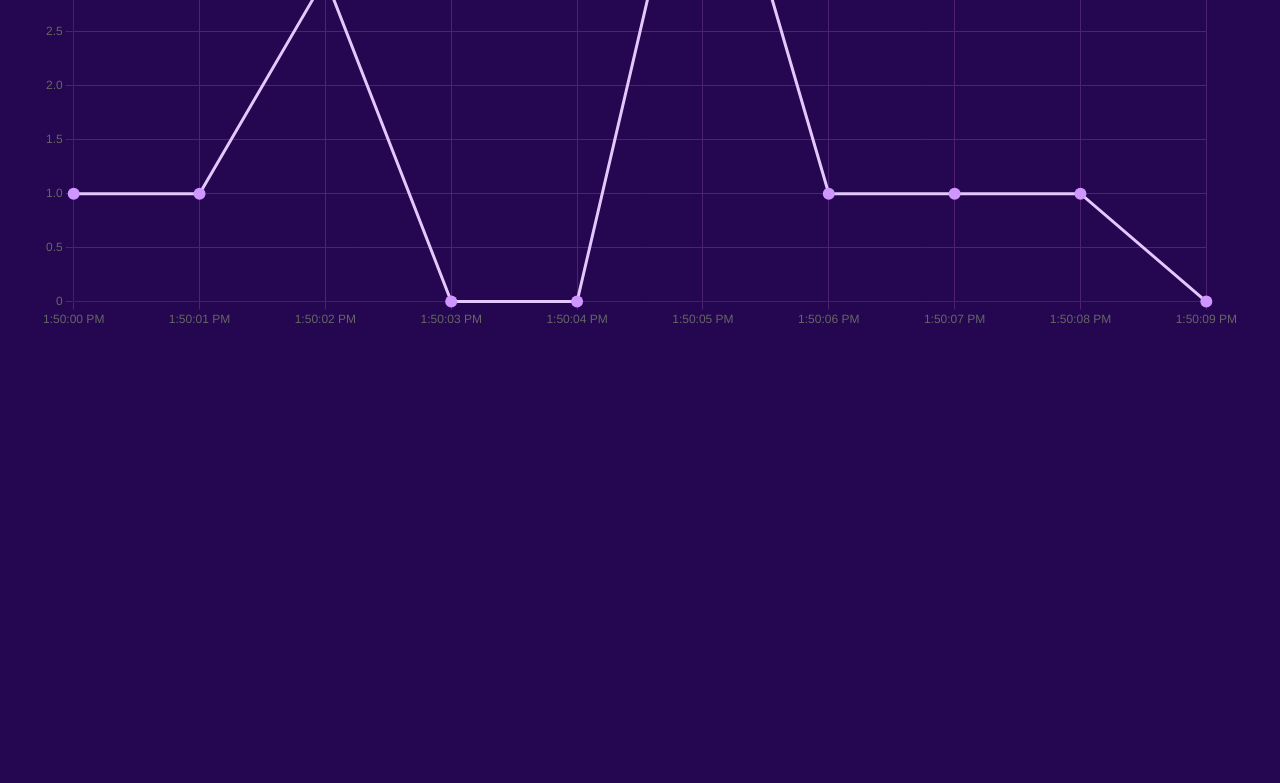
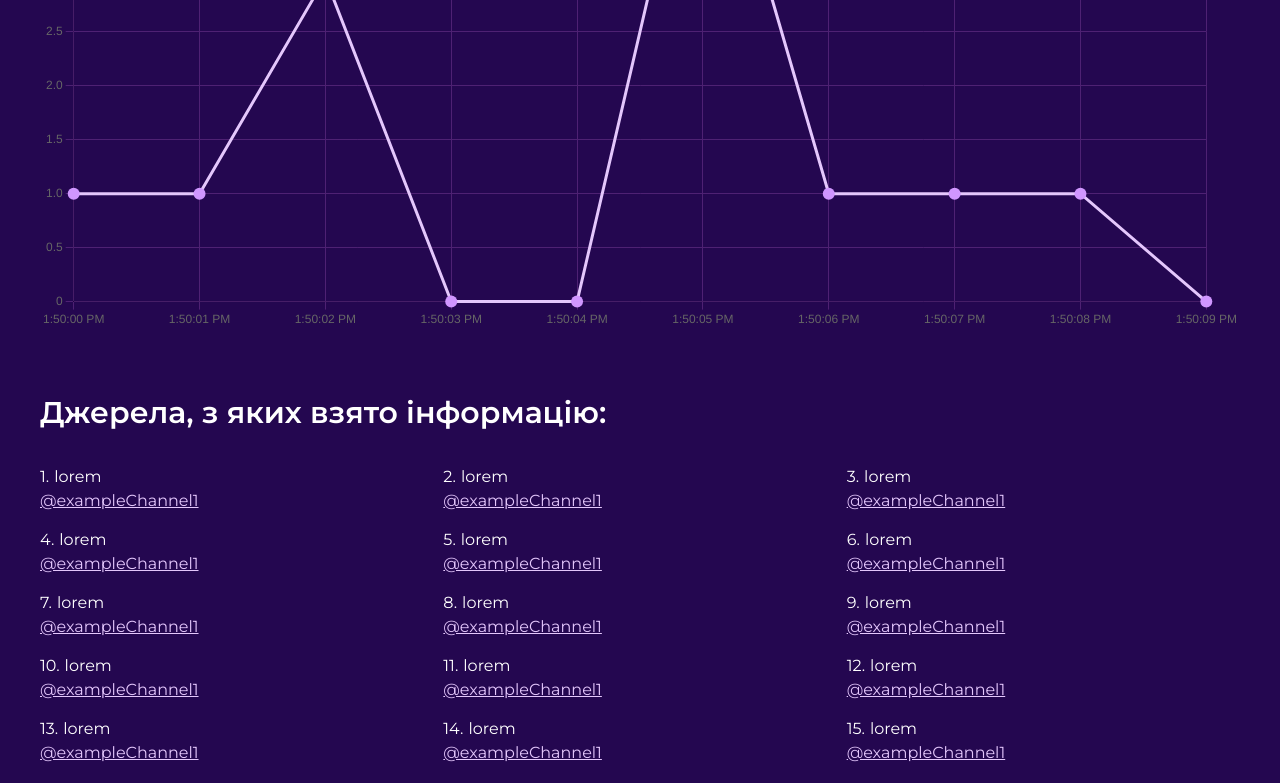
Before and after one commit to Artebah/news-chart, a React (Create React App) app: page / in a window 1280 px wide. Shown: the part 640-1423 px from the top of the page. Before the commit the page ends 970 px from the top, so only its background shows below. Built offline with nearby package versions, Linux system fonts and the light colour scheme.

Commit message:
add sources below

```diff
--- a/src/App.tsx
+++ b/src/App.tsx
@@ -1,4 +1,5 @@
 import React from "react";
+import { InfoBar } from "./components/InfoBar";
 import { NewsChart } from "./components/NewsChart";
 
 function App() {
@@ -20,7 +21,10 @@ function App() {
 
   return (
     <div className="App">
-      <NewsChart resources={resources} />
+      <div className="container">
+        <NewsChart resources={resources} />
+        <InfoBar resources={resources} />
+      </div>
     </div>
   );
 }
--- /dev/null
+++ b/src/components/InfoBar.tsx
@@ -0,0 +1,38 @@
+import React from "react";
+import { getPosts } from "../helpers/getPosts";
+import { Post } from "../types/Post";
+import { Resource } from "../types/Resourse";
+
+interface InfoBarProps {
+  resources: Resource[];
+}
+
+const InfoBar: React.FC<InfoBarProps> = ({ resources }) => {
+  const [posts, setPosts] = React.useState<Post[]>([]);
+
+  React.useEffect(() => {
+    setPosts(getPosts(resources));
+  }, [resources]);
+
+  return (
+    <div className="info-bar">
+      <h2 className="info-bar-title">Джерела, з яких взято інформацію:</h2>
+      {posts.length && (
+        <ul className="info-bar-posts">
+          {posts.map((post, i) => (
+            <li key={post.messageID + i}>
+              <span className="info-bar-post-top">
+                <span>{i + 1}.</span>
+                <p>{post.text}</p>
+              </span>
+              <a href={post.channel}>{post.channel}</a>
+            </li>
+          ))}
+          <li></li>
+        </ul>
+      )}
+    </div>
+  );
+};
+
+export { InfoBar };
--- a/src/components/NewsChart.tsx
+++ b/src/components/NewsChart.tsx
@@ -45,10 +45,8 @@ const NewsChart: React.FC<NewsChartProps> = ({ resources }) => {
         endDate: { setDate: setEndDate, value: endDate },
         chartStartDate: { setDate: setChartStartDate, value: chartStartDate },
       }}>
-      <div className="container">
-        <TopBar filterByTime={filterByTime} setFilterByTime={setFilterByTime} />
-        <CustomLine {...generateData(resources, filterByTime, chartStartDate)} />
-      </div>
+      <TopBar filterByTime={filterByTime} setFilterByTime={setFilterByTime} />
+      <CustomLine {...generateData(resources, filterByTime, chartStartDate)} />
     </DateProvider>
   );
 };
--- /dev/null
+++ b/src/helpers/getDates.ts
@@ -0,0 +1,7 @@
+import { Post } from "../types/Post";
+
+export function getDates(posts: Post[]) {
+  const dates = posts.map((post: any) => post.pub_date).reverse();
+
+  return dates;
+}
--- /dev/null
+++ b/src/helpers/getPosts.ts
@@ -0,0 +1,7 @@
+import { Resource } from "../types/Resourse";
+
+export function getPosts(resources: Resource[]) {
+  const posts = resources.flatMap((resource) => resource.Posts);
+
+  return posts;
+}
--- a/src/styles/index.css
+++ b/src/styles/index.css
@@ -114,3 +114,27 @@ h1 {
   justify-content: space-between;
   align-items: end;
 }
+
+.info-bar {
+  margin-top: 60px;
+}
+.info-bar-title {
+  font-size: 30px;
+  margin-bottom: 30px;
+}
+.info-bar-posts {
+  display: grid;
+  grid-template-columns: 1fr 1fr 1fr;
+  row-gap: 15px;
+  column-gap: 10px;
+}
+.info-bar-posts a {
+  color: #e4c7fc;
+}
+.info-bar-posts a:hover {
+  text-decoration: none;
+}
+.info-bar-post-top {
+  display: flex;
+  gap: 5px;
+}
--- a/src/styles/reset.css
+++ b/src/styles/reset.css
@@ -69,7 +69,9 @@ button {
   background-color: transparent;
   cursor: pointer;
 }
-
+ul li {
+  list-style: none;
+}
 @media (prefers-reduced-motion: reduce) {
   * {
     animation-duration: 0.01ms !important;
--- a/src/utils/generateData.ts
+++ b/src/utils/generateData.ts
@@ -1,6 +1,8 @@
 import { PAGINATION_LIMIT } from "../constants";
 import { binarySearch } from "../helpers/binarySearch";
 import { dateToTimestamp } from "../helpers/dateToTimestamp";
+import { getDates } from "../helpers/getDates";
+import { getPosts } from "../helpers/getPosts";
 import { getTimeFilterK } from "../helpers/getTimeFilterK";
 import { timestampToDate } from "../helpers/timestampToDate";
 import { InitDates } from "../types/InitDates";
@@ -12,8 +14,8 @@ function generateData(
   filterByTime: TimeFilterValues,
   startDateStr: string
 ) {
-  const posts = resources.flatMap((resource) => resource.Posts);
-  const dates = posts.map((post) => post.pub_date).reverse();
+  const posts = getPosts(resources);
+  const dates = getDates(posts);
 
   function fillNextTenSeconds(dates: string[]) {
     const timestamps = dates.map((date) => dateToTimestamp(date, filterByTime));
```
Also changed, not shown: 1 other file (tests, documents, lock files or other folders).
